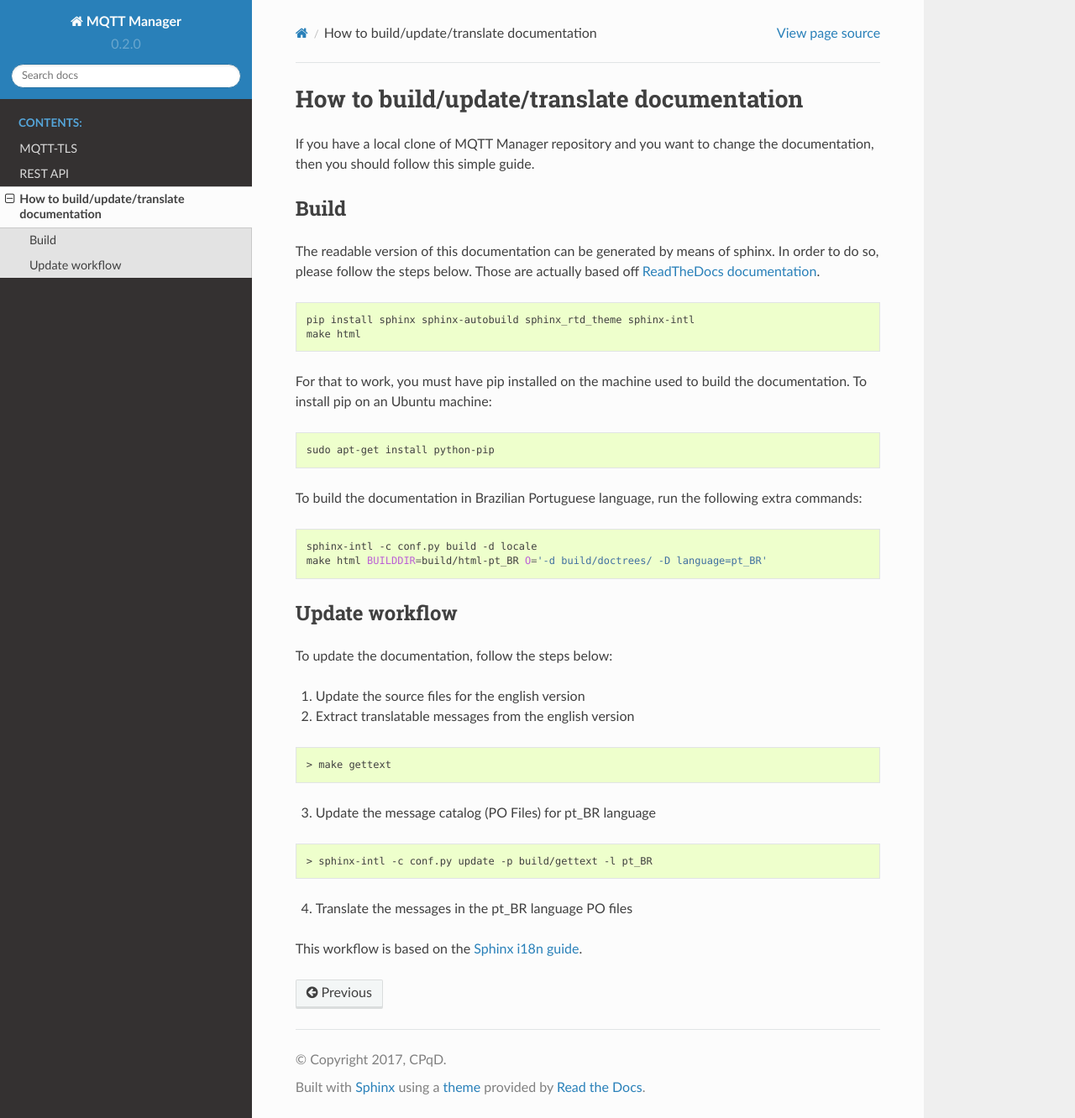
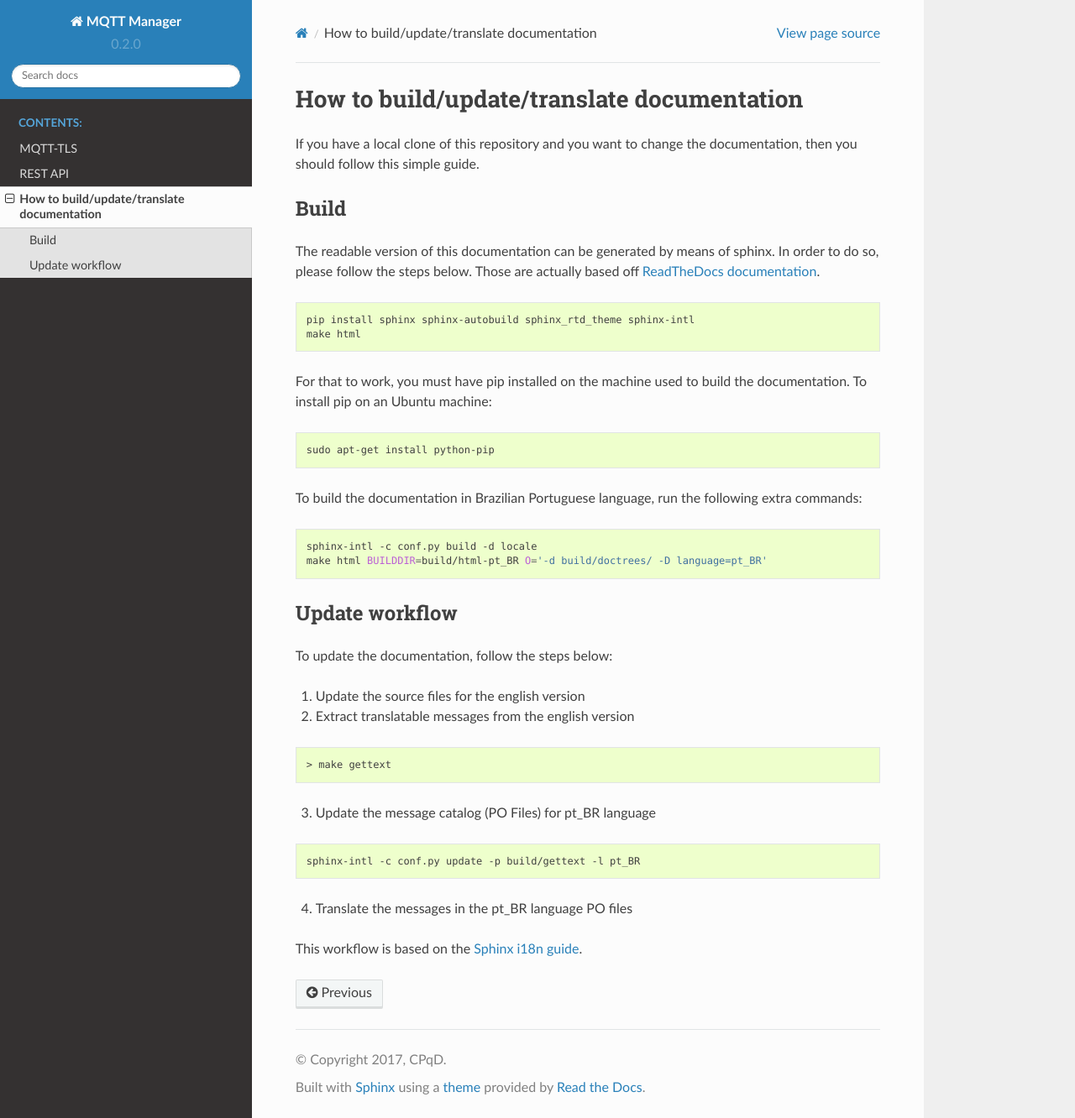
Before and after one commit to giovannicuriel/mqtt-manager, a Sphinx documentation site: the page built from docs/building-documentation.rst, in a window 1280 px wide and 1332 px high. Shown: the whole window at 84% size. Built offline with Sphinx 7.4.7 and the Read the Docs theme 2.0.0, drawn with Linux system fonts in a browser that asks for light colours.

Commit message:
Updating documentation and adding guide to how to build docs

```diff
--- a/docs/building-documentation.rst
+++ b/docs/building-documentation.rst
@@ -1,7 +1,7 @@
 How to build/update/translate documentation
 ===========================================
 
-If you have a local clone of MQTT Manager repository and you want to change the
+If you have a local clone of this repository and you want to change the
 documentation, then you should follow this simple guide.
 
 Build
@@ -47,7 +47,7 @@ To update the documentation, follow the steps below:
 
 .. code:: shell
 
-    > sphinx-intl -c conf.py update -p build/gettext -l pt_BR
+    sphinx-intl -c conf.py update -p build/gettext -l pt_BR
 
 4. Translate the messages in the pt\_BR language PO files
 
```
Also changed, not shown: docs/tutorial.rst (+12 -9 lines), 1 other file.
